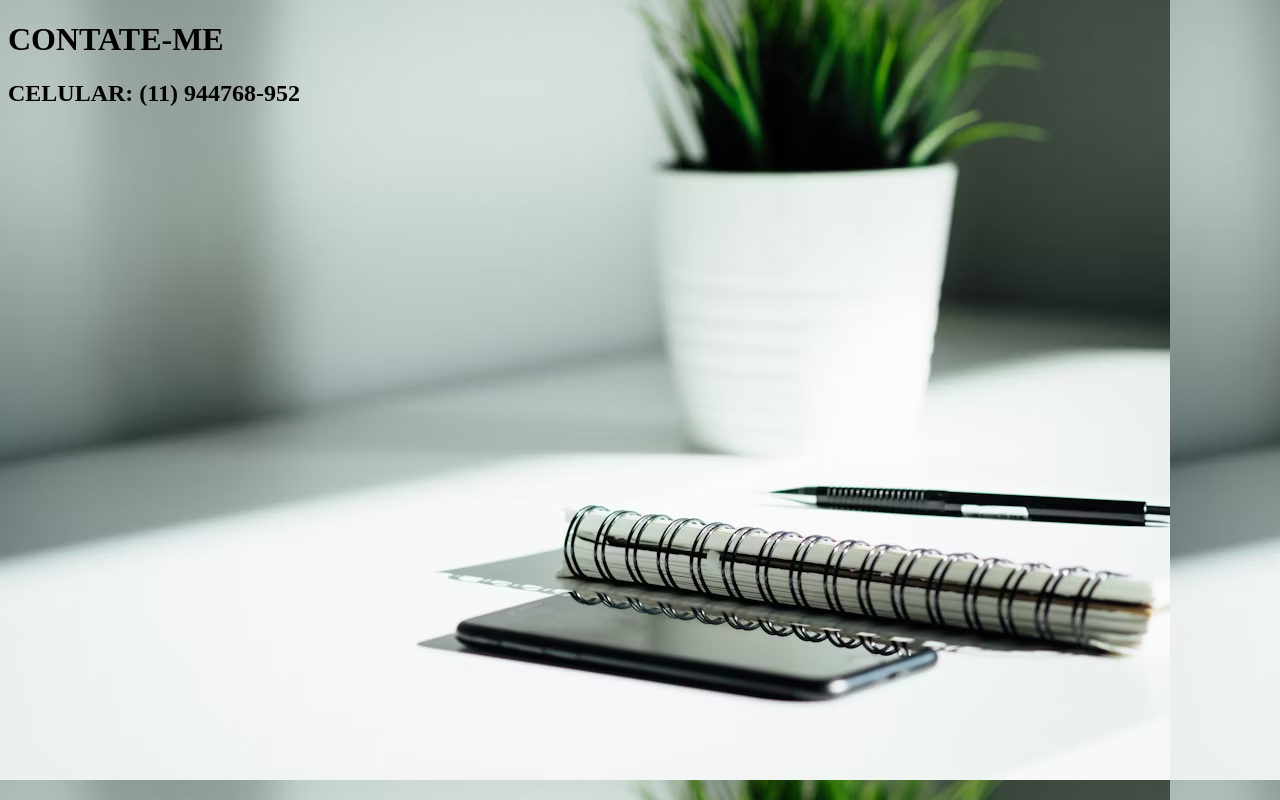
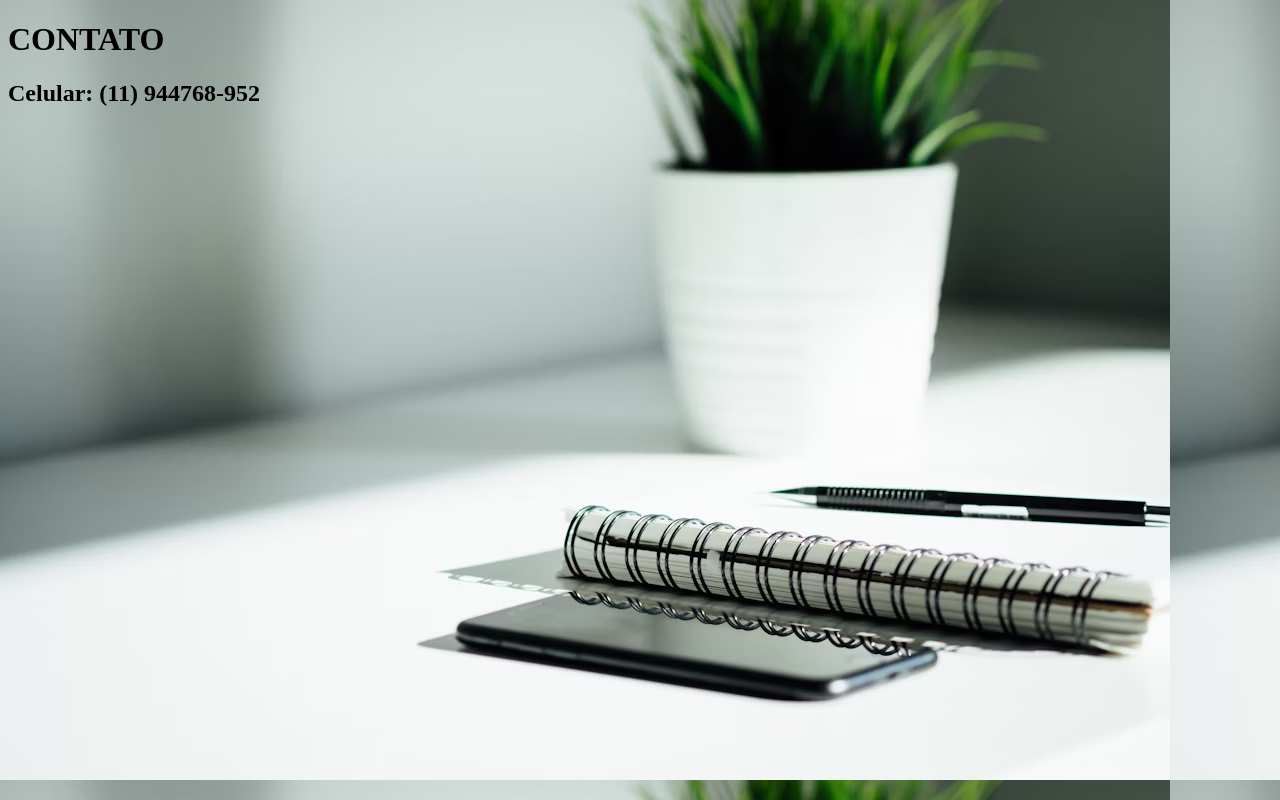
Before and after one commit to eltonvgl/html-portfolio, a plain HTML site: page public/contato.html in a window 1280 px wide. Drawn offline with Linux system fonts and the light colour scheme.

Commit message:
Update contato.html

```diff
--- a/public/contato.html
+++ b/public/contato.html
@@ -7,12 +7,12 @@
 <body>
     <style>
         body{
-            background-image: url("/assets/images/desk.jpg")
+            background-image: url("../assets/images/desk.jpg");
             }
     </style>
 
-<h1>CONTATE-ME</h1>
-<h2>CELULAR: (11) 944768-952</h2>
+<h1>CONTATO</h1>
+<h2>Celular: (11) 944768-952</h2>
 
 </body>
 </html>
```
